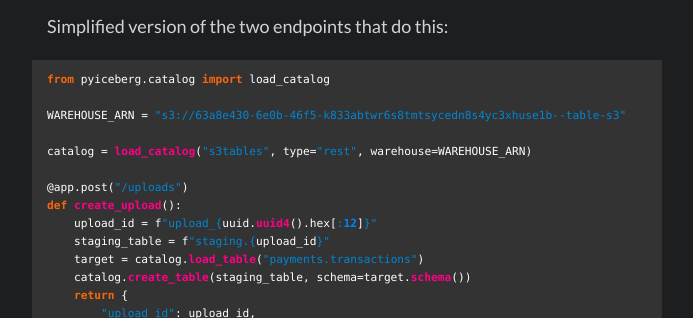
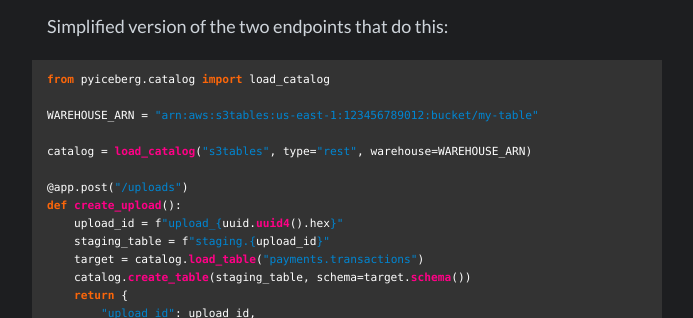
Before and after one commit to omar/omar.github.io, a Jekyll site: the page built from _posts/2026-08-17-staging-bulk-uploads-with-s3-tables.md, in a window 1280 px wide and 900 px high, scrolled down 1335 px. Shown: the part 151-469 px from the top of the window, without its empty margins (293-986 px from the left). Built offline with Jekyll 4.4.1, drawn with Linux system fonts in a browser that asks for light colours; nearby versions of some CDN libraries; library files that are not in the unit come from our copies.

Commit message:
Fix sample arn

````diff
--- a/_posts/2026-08-17-staging-bulk-uploads-with-s3-tables.md
+++ b/_posts/2026-08-17-staging-bulk-uploads-with-s3-tables.md
@@ -55,13 +55,13 @@ Simplified version of the two endpoints that do this:
 ```python
 from pyiceberg.catalog import load_catalog
 
-WAREHOUSE_ARN = "s3://63a8e430-6e0b-46f5-k833abtwr6s8tmtsycedn8s4yc3xhuse1b--table-s3"
+WAREHOUSE_ARN = "arn:aws:s3tables:us-east-1:123456789012:bucket/my-table"
 
 catalog = load_catalog("s3tables", type="rest", warehouse=WAREHOUSE_ARN)
 
 @app.post("/uploads")
 def create_upload():
-    upload_id = f"upload_{uuid.uuid4().hex[:12]}"
+    upload_id = f"upload_{uuid.uuid4().hex}"
     staging_table = f"staging.{upload_id}"
     target = catalog.load_table("payments.transactions")
     catalog.create_table(staging_table, schema=target.schema())
````
